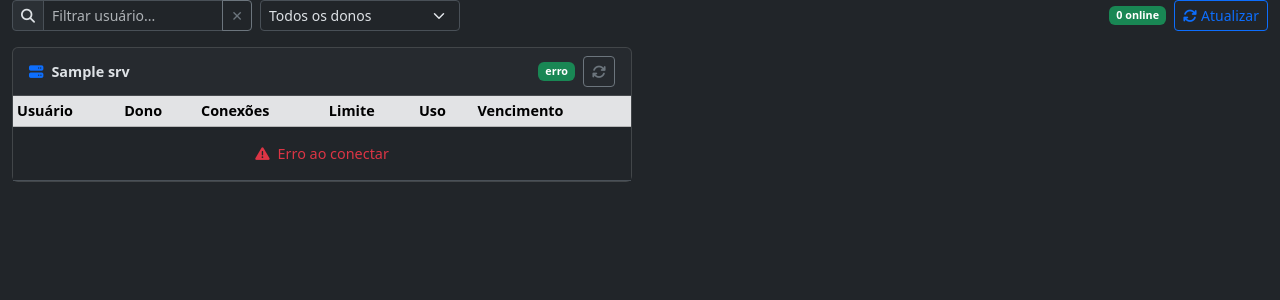
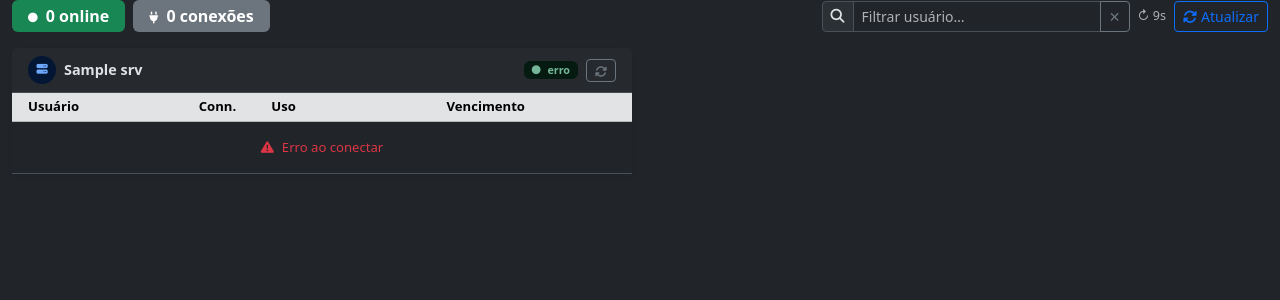
Before and after one commit to jeanfraga95/painel101, a Flask app: template templates/shared/online.html in a window 1280 px wide. Shown: the top 300 px of the page. Run offline with Flask 3, Linux system fonts and the light colour scheme; data comes from the database, SQL or seed files in the repository; the template is opened without the code that fills it: most values are stand-ins (such as "Sample title", 1, 10 or a date in 2020).

Commit message:
Update online.html

```diff
--- a/templates/shared/online.html
+++ b/templates/shared/online.html
@@ -3,156 +3,269 @@
 {% block page_title %}<i class="fas fa-wifi me-2"></i>Usuários Online{% endblock %}
 
 {% block content %}
-<div class="mb-3 d-flex gap-2 align-items-center flex-wrap">
-  <div class="input-group input-group-sm" style="max-width:240px">
+{% set is_admin = current_user.role == 'admin' %}
+
+{# ── Barra de resumo e controles ────────────────────────────────────────── #}
+<div class="row g-2 mb-3 align-items-center">
+
+  {# Totalizadores #}
+  <div class="col-auto">
+    <div class="d-flex gap-2">
+      <span class="badge bg-success fs-6 px-3 py-2" id="totalOnlineBadge">
+        <i class="fas fa-circle me-1" style="font-size:.6rem;vertical-align:middle;"></i>
+        <span id="totalOnlineCount">0</span> online
+      </span>
+      <span class="badge bg-secondary fs-6 px-3 py-2" id="totalConBadge">
+        <i class="fas fa-plug me-1" style="font-size:.75rem;"></i>
+        <span id="totalConCount">0</span> conexões
+      </span>
+    </div>
+  </div>
+
+  {# Busca #}
+  <div class="col-md-3 col-sm-5 ms-auto">
+    <div class="input-group input-group-sm">
       <span class="input-group-text"><i class="fas fa-search"></i></span>
-    <input type="text" id="onlineSearch" class="form-control" placeholder="Filtrar usuário..."
-           oninput="filterOnline(this.value)">
-    <button class="btn btn-outline-secondary" onclick="document.getElementById('onlineSearch').value='';filterOnline('')">✕</button>
+      <input type="text" id="onlineSearch" class="form-control" placeholder="Filtrar usuário…"
+             oninput="applyFilter()">
+      <button class="btn btn-outline-secondary" onclick="document.getElementById('onlineSearch').value='';applyFilter()">✕</button>
     </div>
-  <select id="resellerFilter" class="form-select form-select-sm" style="max-width:200px"
-          onchange="filterOnline(document.getElementById('onlineSearch').value)">
+  </div>
+
+  {# Filtro de revenda — só admin #}
+  {% if is_admin and all_resellers %}
+  <div class="col-md-2 col-sm-4">
+    <select id="resellerFilter" class="form-select form-select-sm" onchange="applyFilter()">
       <option value="">Todos os donos</option>
       {% for r in all_resellers %}
       <option value="{{ r.username|lower }}">{{ r.username }}</option>
       {% endfor %}
     </select>
-  <span class="badge bg-success ms-auto" id="totalOnlineBadge">0 online</span>
-  <button class="btn btn-sm btn-outline-primary" onclick="refreshAll()">
-    <i class="fas fa-sync me-1"></i>Atualizar
-  </button>
   </div>
+  {% endif %}
 
-<div class="row g-3" id="serversGrid">
-  {% for srv in servers %}
-  <div class="col-md-6">
-    <div class="card">
-      <div class="card-header d-flex justify-content-between align-items-center">
-        <strong><i class="fas fa-server me-2 text-primary"></i>{{ srv.name }}
-          {% if cat_map and srv.category_id %}<span class="badge bg-secondary ms-1">{{ cat_map.get(srv.category_id, '') }}</span>{% endif %}
-        </strong>
+  {# Botão atualizar + indicador de auto-refresh #}
+  <div class="col-auto">
     <div class="d-flex align-items-center gap-2">
-          <span class="badge bg-success" id="online_count_{{ srv.id }}">— online</span>
-          <button class="btn btn-sm btn-outline-secondary" onclick="refreshOnline({{ srv.id }})">
-            <i class="fas fa-sync"></i>
+      <small class="text-muted" id="refreshTimer" title="Próxima atualização automática"></small>
+      <button class="btn btn-sm btn-outline-primary" onclick="refreshAll(true)">
+        <i class="fas fa-sync me-1" id="refreshIcon"></i>Atualizar
       </button>
     </div>
   </div>
-      <div class="card-body p-0">
-        <table class="table table-sm mb-0">
+
+</div>
+
+{# ── Grid de servidores ──────────────────────────────────────────────────── #}
+{% if servers %}
+<div class="row g-3" id="serversGrid">
+  {% for srv in servers %}
+  <div class="col-xl-6 col-12" id="srvCol_{{ srv.id }}">
+    <div class="card h-100 border-0 shadow-sm">
+
+      {# Cabeçalho do servidor #}
+      <div class="card-header d-flex align-items-center justify-content-between py-2">
+        <div class="d-flex align-items-center gap-2">
+          <span class="badge bg-primary-subtle text-primary-emphasis rounded-circle p-1"
+                style="width:28px;height:28px;display:flex;align-items:center;justify-content:center;">
+            <i class="fas fa-server" style="font-size:.7rem;"></i>
+          </span>
+          <span class="fw-semibold">{{ srv.name }}</span>
+          {% if cat_map and srv.category_id %}
+          <span class="badge bg-secondary-subtle text-secondary-emphasis">{{ cat_map.get(srv.category_id, '') }}</span>
+          {% endif %}
+        </div>
+        <div class="d-flex align-items-center gap-2">
+          <span class="badge bg-success-subtle text-success-emphasis px-2" id="badge_{{ srv.id }}">
+            <i class="fas fa-circle me-1" style="font-size:.55rem;vertical-align:middle;"></i>
+            <span id="cnt_{{ srv.id }}">—</span>
+          </span>
+          <button class="btn btn-sm btn-outline-secondary py-0 px-2"
+                  onclick="refreshOne({{ srv.id }})" title="Atualizar este servidor">
+            <i class="fas fa-sync" style="font-size:.75rem;" id="icon_{{ srv.id }}"></i>
+          </button>
+        </div>
+      </div>
+
+      {# Tabela de usuários online #}
+      <div class="card-body p-0" style="overflow-x:auto;">
+        <table class="table table-sm table-hover align-middle mb-0" style="font-size:.82rem;">
           <thead class="table-secondary">
             <tr>
-              <th>Usuário</th>
-              <th>Dono</th>
-              <th>Conexões</th>
-              <th>Limite</th>
-              <th>Uso</th>
+              <th class="ps-3">Usuário</th>
+              {% if is_admin %}<th>Dono</th>{% endif %}
+              <th class="text-center">Conn.</th>
+              <th style="min-width:80px;">Uso</th>
               <th>Vencimento</th>
             </tr>
           </thead>
-          <tbody id="online_tbody_{{ srv.id }}">
-            <tr><td colspan="6" class="text-center text-muted py-3">Carregando...</td></tr>
+          <tbody id="tbody_{{ srv.id }}">
+            <tr>
+              <td colspan="{{ 5 if is_admin else 4 }}" class="text-center text-muted py-4">
+                <span class="spinner-border spinner-border-sm me-2"></span>Carregando…
+              </td>
+            </tr>
           </tbody>
         </table>
       </div>
+
     </div>
-  </div>
-  {% else %}
-  <div class="col-12 text-center text-muted py-5">
-    <i class="fas fa-server fa-3x mb-3 opacity-25"></i>
-    <p>Nenhum servidor configurado.</p>
   </div>
   {% endfor %}
 </div>
 
+{% else %}
+<div class="text-center text-muted py-5">
+  <i class="fas fa-server fa-3x mb-3 opacity-25"></i>
+  <p class="mb-0">Nenhum servidor configurado.</p>
+</div>
+{% endif %}
+
 <script>
-// Store all online data per server for client-side filtering
-const _onlineData = {};
-let _searchTerm = '';
+const IS_ADMIN   = {{ 'true' if is_admin else 'false' }};
+const COLS       = IS_ADMIN ? 5 : 4;
+const serverIds  = [{% for srv in servers %}{{ srv.id }}{% if not loop.last %},{% endif %}{% endfor %}];
+const _data      = {};      // serverId → array of user objects
+let _countdown   = 15;
+let _timerHandle = null;
 
-function renderOnline(serverId, data) {
-  const tbody = document.getElementById('online_tbody_' + serverId);
-  const countBadge = document.getElementById('online_count_' + serverId);
-  const users = data.online || [];
-  _onlineData[serverId] = users;
-  countBadge.textContent = users.length + ' online';
-  _applyFilter();
-  _updateTotal();
+// ── Busca dados de um servidor ──────────────────────────────────────────
+function refreshOne(id, silent) {
+  if (!silent) {
+    const ic = document.getElementById('icon_' + id);
+    if (ic) ic.classList.add('fa-spin');
   }
-
-function _applyFilter() {
-  const term     = _searchTerm.toLowerCase();
-  const ownerFlt = (document.getElementById('resellerFilter')?.value || '').toLowerCase();
-  Object.entries(_onlineData).forEach(([serverId, users]) => {
-    const tbody = document.getElementById('online_tbody_' + serverId);
-    if (!tbody) return;
-    const visible = users.filter(u => {
-      const uname = (u.username || '').toLowerCase();
-      const owner = (u.owner   || '').toLowerCase();
-      const matchUser  = !term     || uname.includes(term)  || owner.includes(term);
-      const matchOwner = !ownerFlt || owner === ownerFlt;
-      return matchUser && matchOwner;
-    });
-
-    if (visible.length === 0) {
-      tbody.innerHTML = '<tr><td colspan="6" class="text-center text-muted py-3">' +
-        ((term || ownerFlt) ? '<i class="fas fa-search me-1"></i>Nenhum resultado' : '<i class="fas fa-moon me-1"></i>Nenhum online') +
-        '</td></tr>';
-      return;
-    }
-    tbody.innerHTML = visible.map(u => {
-      const limit = parseInt(u.limit) || 1;
-      const conns = parseInt(u.connections) || 0;
-      const pct = Math.min(100, Math.round((conns / limit) * 100));
-      const barColor = pct >= 90 ? 'bg-danger' : (pct >= 60 ? 'bg-warning' : 'bg-success');
-      return `<tr>
-        <td><i class="fas fa-circle text-success me-1" style="font-size:.6rem"></i><strong>${u.username}</strong></td>
-        <td><small class="text-muted">${u.owner || '—'}</small></td>
-        <td><span class="badge bg-primary">${conns}</span></td>
-        <td>${limit}</td>
-        <td>
-          <div class="progress" style="height:6px;min-width:50px">
-            <div class="progress-bar ${barColor}" style="width:${pct}%"></div>
-          </div>
-        </td>
-        <td><small>${u.expires_at || '—'}</small></td>
-      </tr>`;
-    }).join('');
+  fetch('/api/online/' + id)
+    .then(r => r.json())
+    .then(d => {
+      _data[id] = d.online || [];
+      renderServer(id);
+      updateTotals();
+    })
+    .catch(() => {
+      _data[id] = null;
+      const tb = document.getElementById('tbody_' + id);
+      if (tb) tb.innerHTML = `<tr><td colspan="${COLS}" class="text-center text-danger py-3">
+        <i class="fas fa-exclamation-triangle me-2"></i>Erro ao conectar</td></tr>`;
+      const badge = document.getElementById('cnt_' + id);
+      if (badge) badge.textContent = 'erro';
+    })
+    .finally(() => {
+      const ic = document.getElementById('icon_' + id);
+      if (ic) ic.classList.remove('fa-spin');
     });
 }
 
-function _updateTotal() {
-  let total = 0;
-  Object.values(_onlineData).forEach(users => { total += users.length; });
-  document.getElementById('totalOnlineBadge').textContent = total + ' online';
+// ── Renderiza tabela de um servidor aplicando filtros ───────────────────
+function renderServer(id) {
+  const tb   = document.getElementById('tbody_' + id);
+  const cnt  = document.getElementById('cnt_'   + id);
+  if (!tb) return;
+
+  const users = _data[id];
+  if (!users) return;
+
+  const term  = (document.getElementById('onlineSearch')?.value || '').toLowerCase();
+  const owner = IS_ADMIN ? (document.getElementById('resellerFilter')?.value || '').toLowerCase() : '';
+
+  const visible = users.filter(u => {
+    const uname = (u.username || '').toLowerCase();
+    const ownr  = (u.owner    || '').toLowerCase();
+    return (!term  || uname.includes(term) || ownr.includes(term))
+        && (!owner || ownr === owner);
+  });
+
+  cnt.textContent = users.length;
+
+  if (visible.length === 0) {
+    tb.innerHTML = `<tr><td colspan="${COLS}" class="text-center text-muted py-4">
+      <i class="fas fa-${term || owner ? 'search' : 'moon'} me-2 opacity-50"></i>
+      ${term || owner ? 'Nenhum resultado' : 'Nenhum usuário online'}
+    </td></tr>`;
+    return;
   }
 
-function filterOnline(term) {
-  _searchTerm = (term || '').toLowerCase();
-  _applyFilter();
+  tb.innerHTML = visible.map(u => {
+    const limit    = parseInt(u.limit)       || 1;
+    const conns    = parseInt(u.connections) || 0;
+    const pct      = Math.min(100, Math.round((conns / limit) * 100));
+    const barClass = pct >= 90 ? 'bg-danger' : (pct >= 60 ? 'bg-warning' : 'bg-success');
+
+    // Vencimento com cor
+    let expHtml = '—';
+    if (u.expires_at) {
+      const today = new Date(); today.setHours(0,0,0,0);
+      const exp   = new Date(u.expires_at + 'T00:00:00');
+      const diff  = Math.round((exp - today) / 86400000);
+      const cls   = diff < 0 ? 'text-danger' : (diff <= 3 ? 'text-warning' : 'text-muted');
+      expHtml     = `<small class="${cls}">${u.expires_at}</small>`;
     }
 
-function refreshOnline(serverId) {
-  fetch('/api/online/' + serverId)
-    .then(r => r.json())
-    .then(d => renderOnline(serverId, d))
-    .catch(() => {
-      const tbody = document.getElementById('online_tbody_' + serverId);
-      if (tbody) tbody.innerHTML =
-        '<tr><td colspan="6" class="text-center text-danger py-3"><i class="fas fa-exclamation-triangle me-2"></i>Erro ao conectar</td></tr>';
-      const badge = document.getElementById('online_count_' + serverId);
-      if (badge) badge.textContent = 'erro';
-    });
+    return `<tr>
+      <td class="ps-3">
+        <i class="fas fa-circle text-success me-1" style="font-size:.55rem;vertical-align:middle;"></i>
+        <strong>${u.username}</strong>
+      </td>
+      ${IS_ADMIN ? `<td><small class="text-muted">${u.owner || '—'}</small></td>` : ''}
+      <td class="text-center"><span class="badge bg-primary-subtle text-primary-emphasis">${conns}</span></td>
+      <td>
+        <div class="d-flex align-items-center gap-1">
+          <div class="progress flex-grow-1" style="height:5px;">
+            <div class="progress-bar ${barClass}" style="width:${pct}%"></div>
+          </div>
+          <small class="text-muted" style="white-space:nowrap;">${conns}/${limit}</small>
+        </div>
+      </td>
+      <td>${expHtml}</td>
+    </tr>`;
+  }).join('');
 }
 
-function refreshAll() {
-  serverIds.forEach(id => refreshOnline(id));
+// ── Totais globais ──────────────────────────────────────────────────────
+function updateTotals() {
+  let totalUsers = 0, totalConns = 0;
+  Object.values(_data).forEach(users => {
+    if (!users) return;
+    totalUsers += users.length;
+    users.forEach(u => { totalConns += parseInt(u.connections) || 0; });
+  });
+  document.getElementById('totalOnlineCount').textContent = totalUsers;
+  document.getElementById('totalConCount').textContent    = totalConns;
 }
 
-const serverIds = [{% for srv in servers %}{{ srv.id }}{% if not loop.last %},{% endif %}{% endfor %}];
-serverIds.forEach(id => {
-  refreshOnline(id);
-  setInterval(() => refreshOnline(id), 15000);
-});
+// ── Filtro client-side ──────────────────────────────────────────────────
+function applyFilter() {
+  serverIds.forEach(id => renderServer(id));
+}
+
+// ── Refresh completo ────────────────────────────────────────────────────
+function refreshAll(manual) {
+  if (manual) {
+    _countdown = 15;
+    const ic = document.getElementById('refreshIcon');
+    ic.classList.add('fa-spin');
+    setTimeout(() => ic.classList.remove('fa-spin'), 800);
+  }
+  serverIds.forEach(id => refreshOne(id, !manual));
+}
+
+// ── Contador de auto-refresh ────────────────────────────────────────────
+function startTimer() {
+  const el = document.getElementById('refreshTimer');
+  clearInterval(_timerHandle);
+  _countdown = 15;
+  _timerHandle = setInterval(() => {
+    _countdown--;
+    if (el) el.textContent = `↻ ${_countdown}s`;
+    if (_countdown <= 0) {
+      _countdown = 15;
+      refreshAll(false);
+    }
+  }, 1000);
+}
+
+// ── Init ────────────────────────────────────────────────────────────────
+refreshAll(false);
+startTimer();
 </script>
 {% endblock %}
```
Lines whose indentation alone changed are shown as unchanged.
